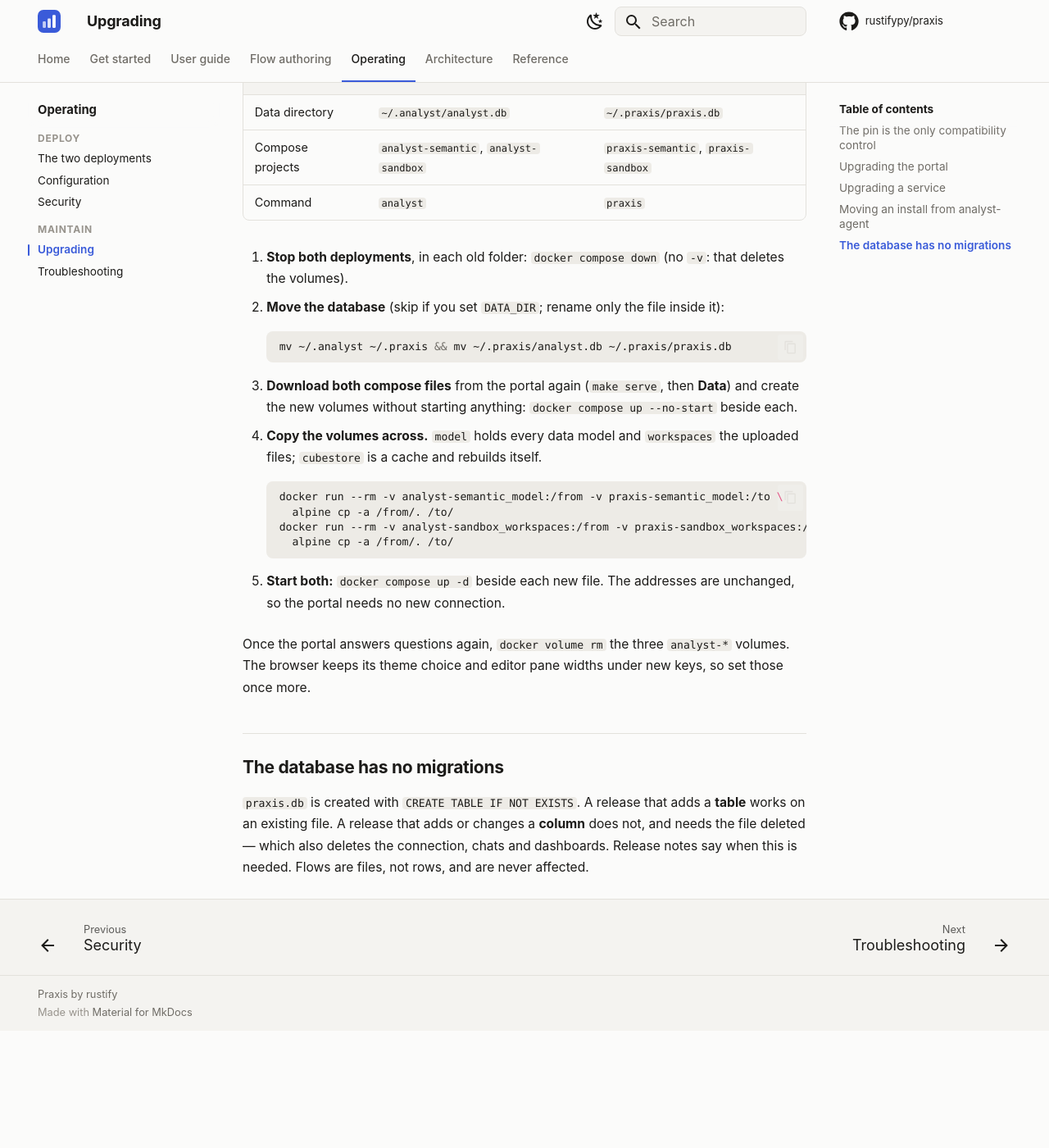
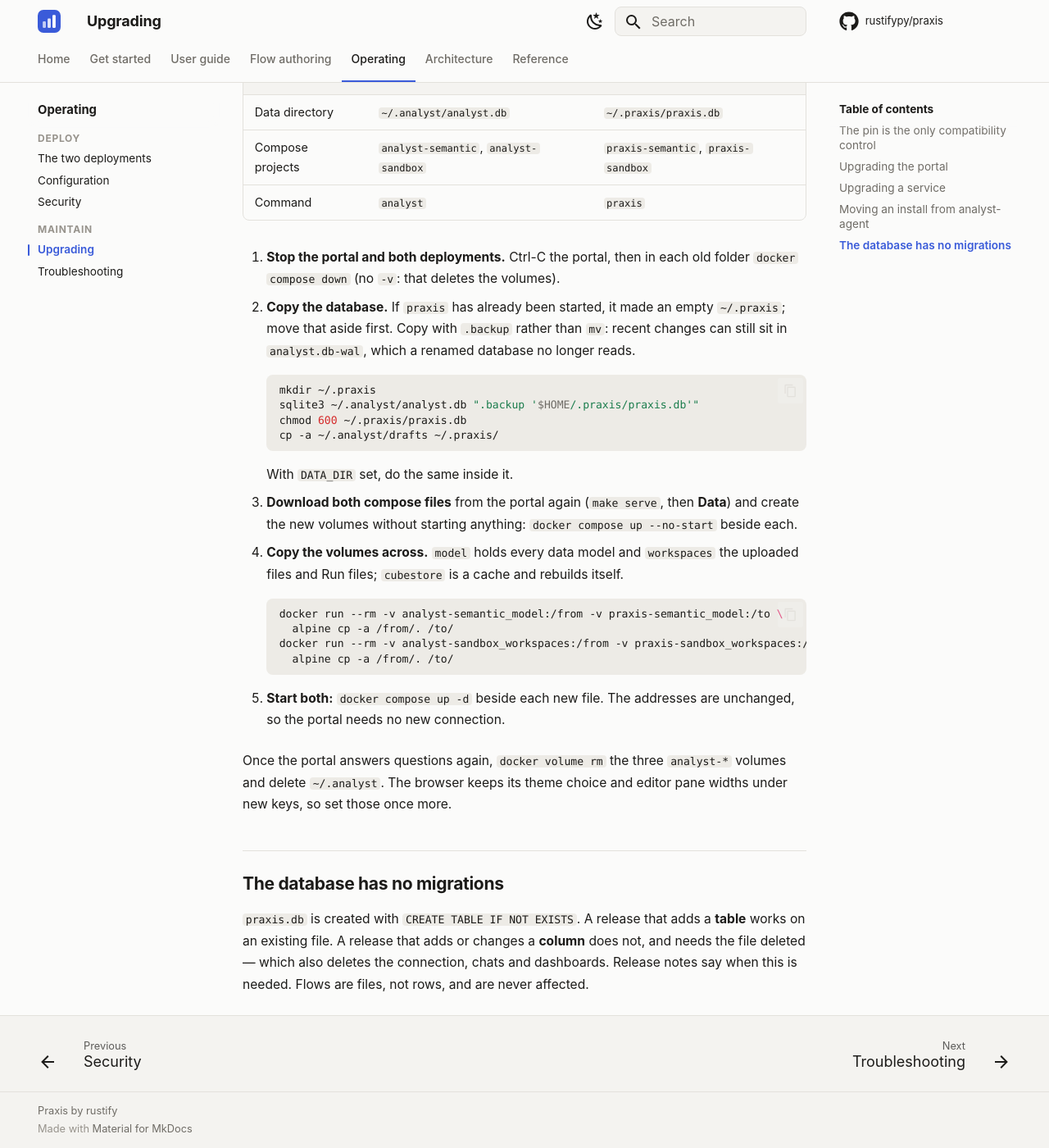
Before and after one commit to rustifypy/praxis, an MkDocs documentation site: the page built from docs/operations/upgrading.md, in a window 1280 px wide and 1400 px high, scrolled down 1373 px. Shown: the whole window at 82% size. Built offline with MkDocs 1.6.1 and Material for MkDocs 9.7.7, drawn with Linux system fonts in a browser that asks for light colours; comment, search, counter and statistics services are not loaded; before the commit the page ends 2630 px from its top, so only the background shows below that.

Commit message:
Moving an install with mv dropped the database's uncommitted changes
The first migration step renamed analyst.db to praxis.db. SQLite keeps recent writes in
analyst.db-wal until a checkpoint, and a renamed database does not read the old name's WAL, so
those writes were silently lost; on the install this was tried against, 4.3 MB of them. The step
now stops the portal first, copies with `.backup`, which folds the WAL in, and copies the editing
drafts beside it. It also covers the empty ~/.praxis a `praxis` started before migrating leaves.

Followed end to end against a live install: the copied database passed integrity_check with every
row present, the copied volumes matched the originals file for file, and the new deployment served
the old model and the old Run workspaces.

````diff
--- a/docs/operations/upgrading.md
+++ b/docs/operations/upgrading.md
@@ -44,18 +44,25 @@ volumes and directory stay until you remove them.
 | Compose projects | `analyst-semantic`, `analyst-sandbox` | `praxis-semantic`, `praxis-sandbox` |
 | Command | `analyst` | `praxis` |
 
-1. **Stop both deployments**, in each old folder: `docker compose down` (no `-v`: that deletes the
-   volumes).
-2. **Move the database** (skip if you set `DATA_DIR`; rename only the file inside it):
+1. **Stop the portal and both deployments.** Ctrl-C the portal, then in each old folder
+   `docker compose down` (no `-v`: that deletes the volumes).
+2. **Copy the database.** If `praxis` has already been started, it made an empty `~/.praxis`;
+   move that aside first. Copy with `.backup` rather than `mv`: recent changes can still sit in
+   `analyst.db-wal`, which a renamed database no longer reads.
 
     ```bash
-    mv ~/.analyst ~/.praxis && mv ~/.praxis/analyst.db ~/.praxis/praxis.db
+    mkdir ~/.praxis
+    sqlite3 ~/.analyst/analyst.db ".backup '$HOME/.praxis/praxis.db'"
+    chmod 600 ~/.praxis/praxis.db
+    cp -a ~/.analyst/drafts ~/.praxis/
     ```
+
+    With `DATA_DIR` set, do the same inside it.
 
 3. **Download both compose files** from the portal again (`make serve`, then **Data**) and create
    the new volumes without starting anything: `docker compose up --no-start` beside each.
 4. **Copy the volumes across.** `model` holds every data model and `workspaces` the uploaded
-   files; `cubestore` is a cache and rebuilds itself.
+   files and Run files; `cubestore` is a cache and rebuilds itself.
 
     ```bash
     docker run --rm -v analyst-semantic_model:/from -v praxis-semantic_model:/to \
@@ -67,7 +74,8 @@ volumes and directory stay until you remove them.
 5. **Start both:** `docker compose up -d` beside each new file. The addresses are unchanged, so
    the portal needs no new connection.
 
-Once the portal answers questions again, `docker volume rm` the three `analyst-*` volumes.
+Once the portal answers questions again, `docker volume rm` the three `analyst-*` volumes and
+delete `~/.analyst`.
 The browser keeps its theme choice and editor pane widths under new keys, so set those once more.
 
 ## The database has no migrations
````
